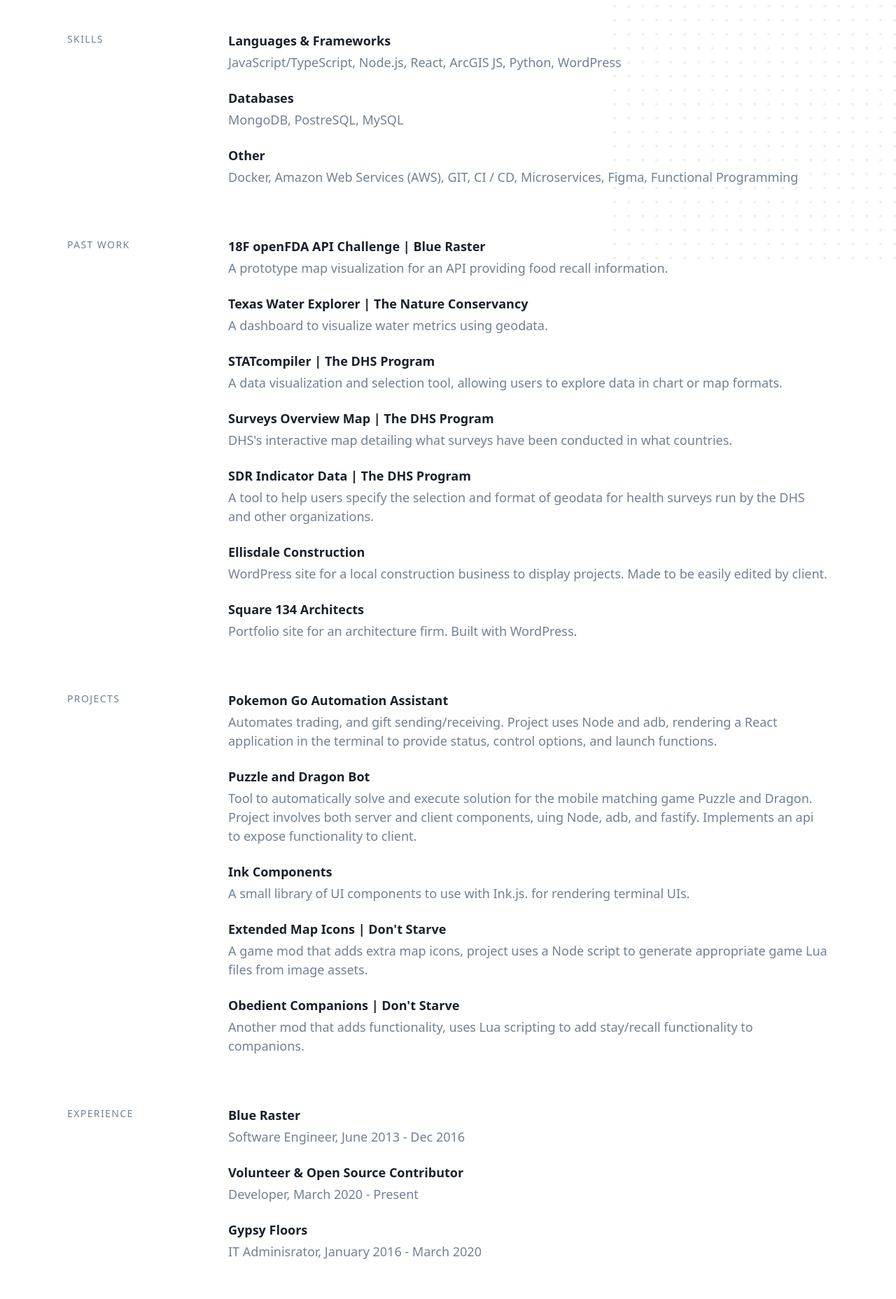
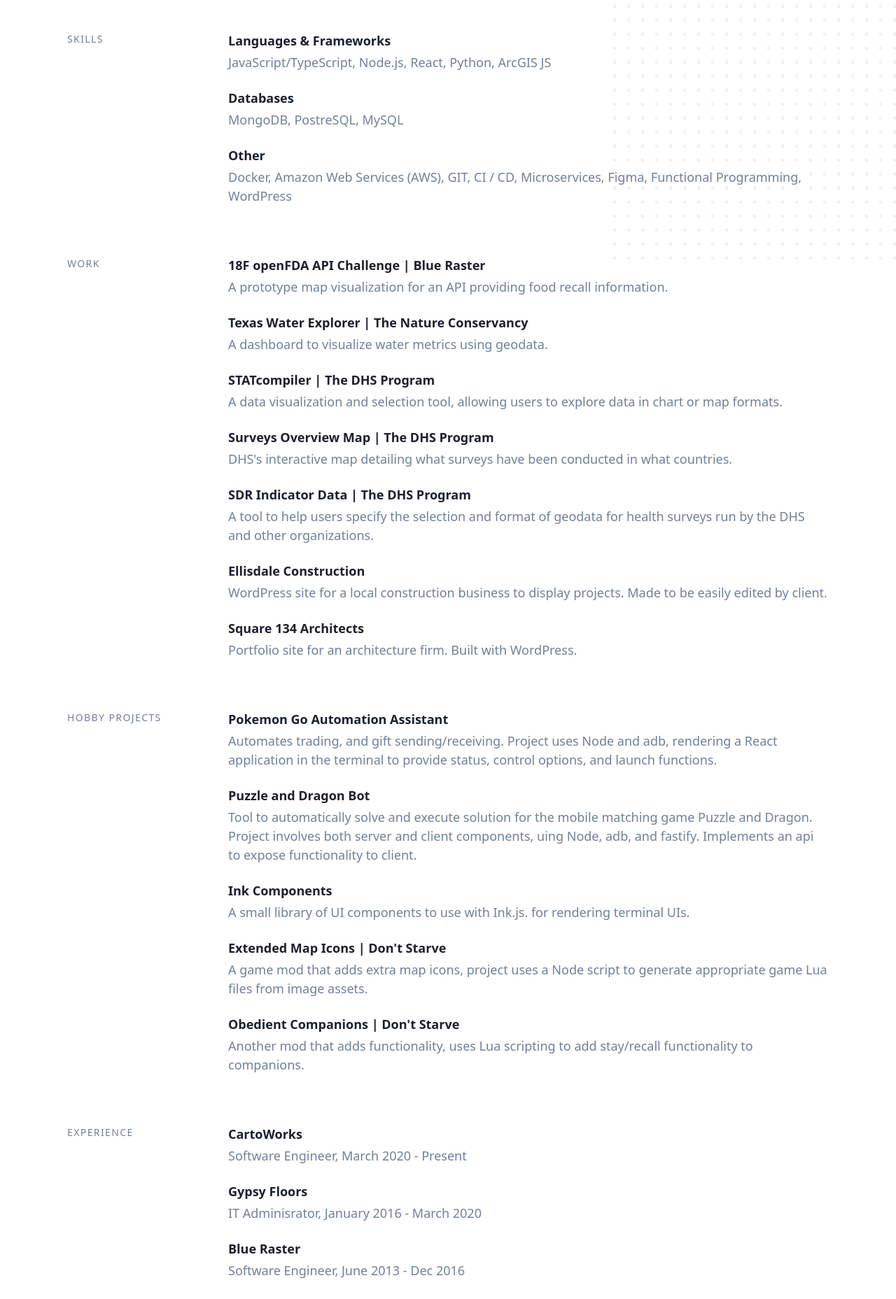
Before and after one commit to a-marquez/portfolio, a Gatsby site: page / in a window 1280 px wide. Shown: the part 453-2310 px from the top of the page at 70% size. Built offline with nearby package versions, Linux system fonts and the light colour scheme; Gatsby itself is replaced by a stand-in of ours.

Commit message:
Update labels
Add CNAME

```diff
--- a/gatsby-config.js
+++ b/gatsby-config.js
@@ -96,27 +96,27 @@ module.exports = {
     // Optional: List your experience, they must have `name` and `description`. `link` is optional.
     experience: [
       {
-        name: 'Blue Raster',
-        description: 'Software Engineer,  June 2013 - Dec 2016',
-        link: 'https://www.blueraster.com/',
-      },
-      {
-        name: 'Volunteer & Open Source Contributor',
-        description: 'Developer, March 2020 - Present',
+        name: 'CartoWorks',
+        description: 'Software Engineer, March 2020 - Present',
         link: '',
       },
       {
         name: 'Gypsy Floors',
         description: 'IT Adminisrator, January 2016 - March 2020',
         link: '',
-      }
+      },
+      {
+        name: 'Blue Raster',
+        description: 'Software Engineer, June 2013 - Dec 2016',
+        link: 'https://www.blueraster.com/',
+      },
     ],
     // Optional: List your skills, they must have `name` and `description`.
     skills: [
       {
         name: 'Languages & Frameworks',
         description:
-          'JavaScript/TypeScript, Node.js, React, ArcGIS JS, Python, WordPress',
+          'JavaScript/TypeScript, Node.js, React, Python, ArcGIS JS',
       },
       {
         name: 'Databases',
@@ -125,7 +125,7 @@ module.exports = {
       {
         name: 'Other',
         description:
-          'Docker, Amazon Web Services (AWS), GIT, CI / CD, Microservices, Figma, Functional Programming',
+          'Docker, Amazon Web Services (AWS), GIT, CI / CD, Microservices, Figma, Functional Programming, WordPress',
       },
     ],
   },
--- a/src/components/section-past-work/index.jsx
+++ b/src/components/section-past-work/index.jsx
@@ -7,7 +7,7 @@ const SectionPastWork = ({ projects }) => {
   if (!projects.length) return null;
 
   return (
-    <Section title="Past Work">
+    <Section title="Work">
       {projects.map((project) => (
         <SummaryItem
           key={project.name}
--- a/src/components/section-projects/index.jsx
+++ b/src/components/section-projects/index.jsx
@@ -7,7 +7,7 @@ const SectionProjects = ({ projects }) => {
   if (!projects.length) return null;
 
   return (
-    <Section title="Projects">
+    <Section title="Hobby Projects">
       {projects.map((project) => (
         <SummaryItem
           key={project.name}
```
Also changed, not shown: 1 other file.
